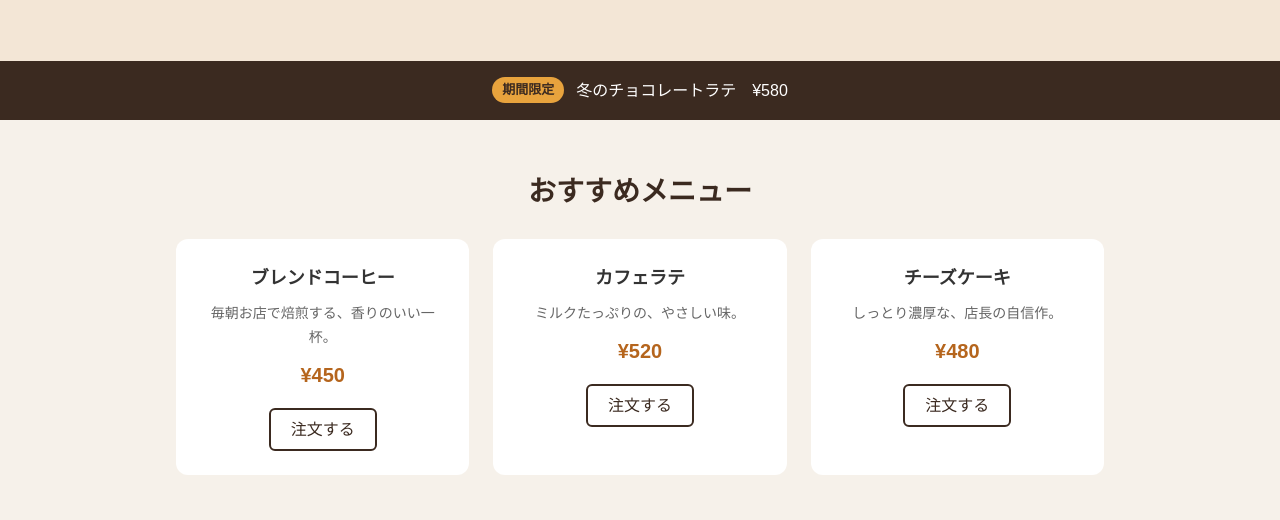
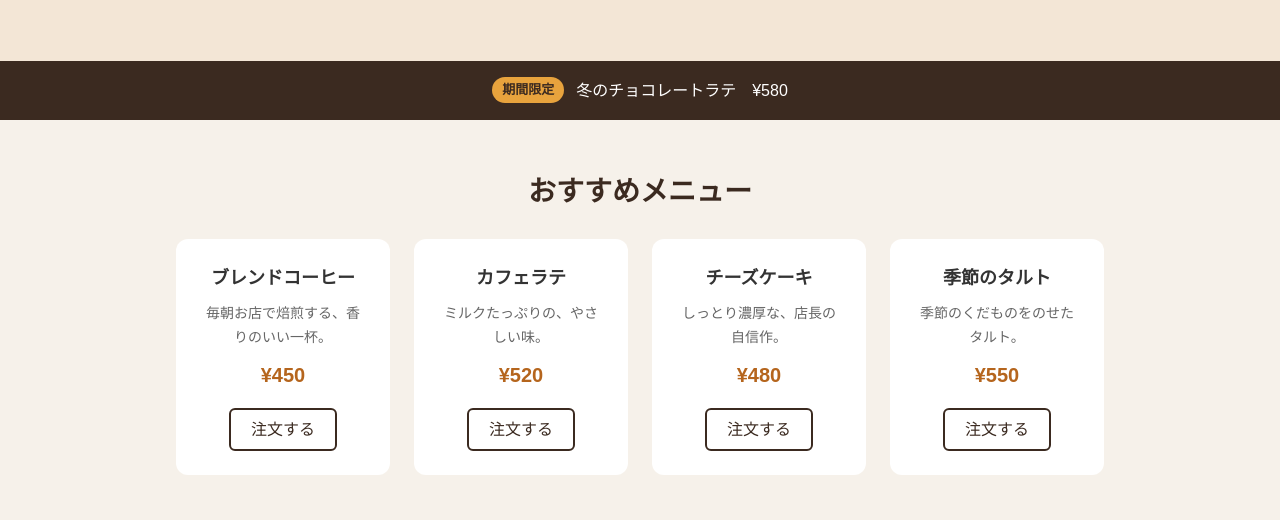
Before and after one commit to sureshjoshi2255/cafe-261113-GROUP-36, a plain HTML site: page index.html in a window 1280 px wide. Shown: the part 272-792 px from the top of the page. Drawn offline with Linux system fonts and the light colour scheme.

Commit message:
MC-204 おすすめメニューに季節のタルトを追加

```diff
--- a/index.html
+++ b/index.html
@@ -59,6 +59,13 @@
         <p class="menu__price">¥480</p>
         <a class="menu__button" href="#">注文する</a>
       </li>
+      <li class="menu__item">
+        <h3 class="menu__name">季節のタルト</h3>
+        <p class="menu__text">季節のくだものをのせたタルト。</p>
+        <p class="menu__price">¥550</p>
+        <a class="menu__button" href="#">注文する</a>
+      </li>
+
     </ul>
   </main>
   <section class="access" id="access">
```
